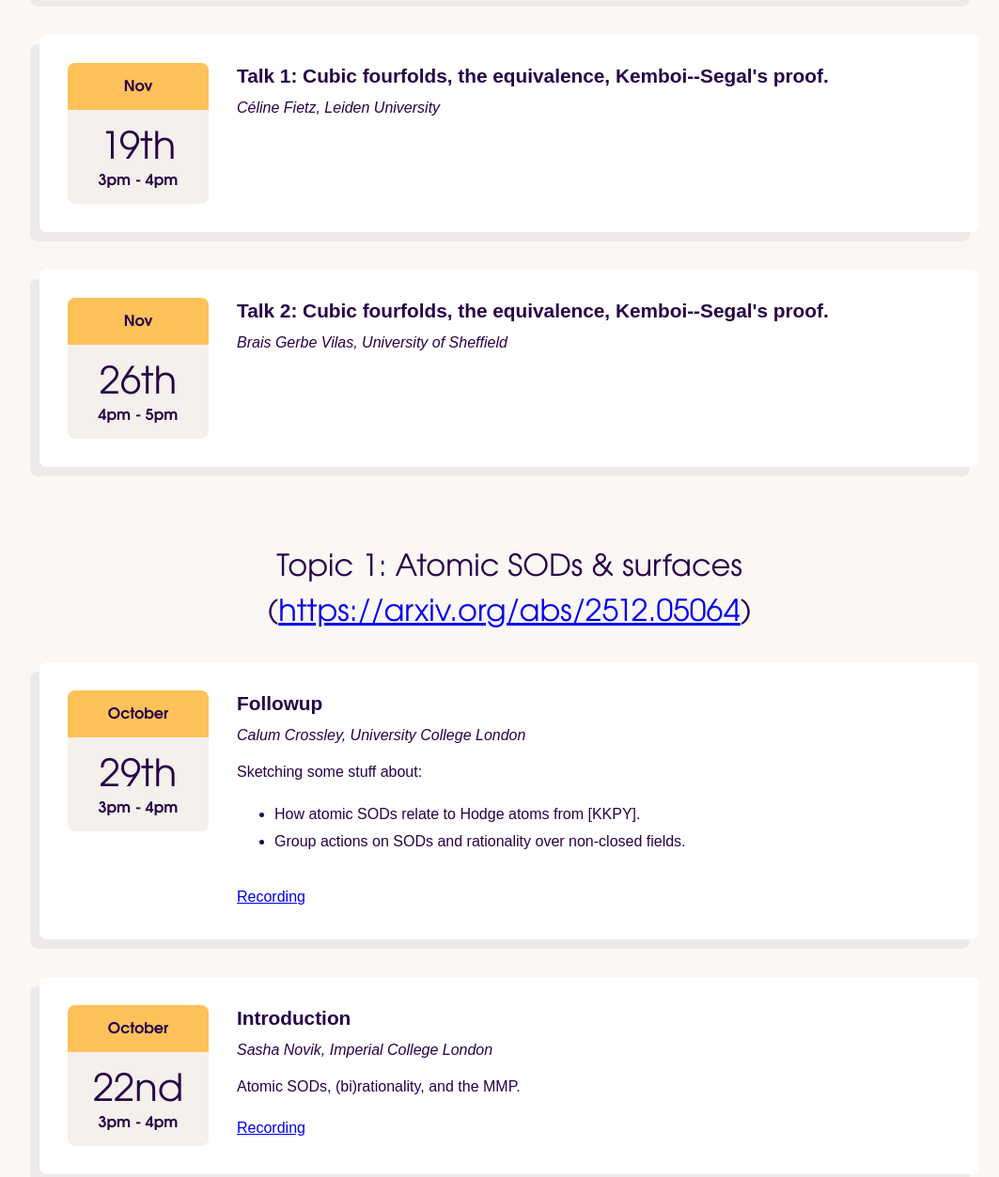
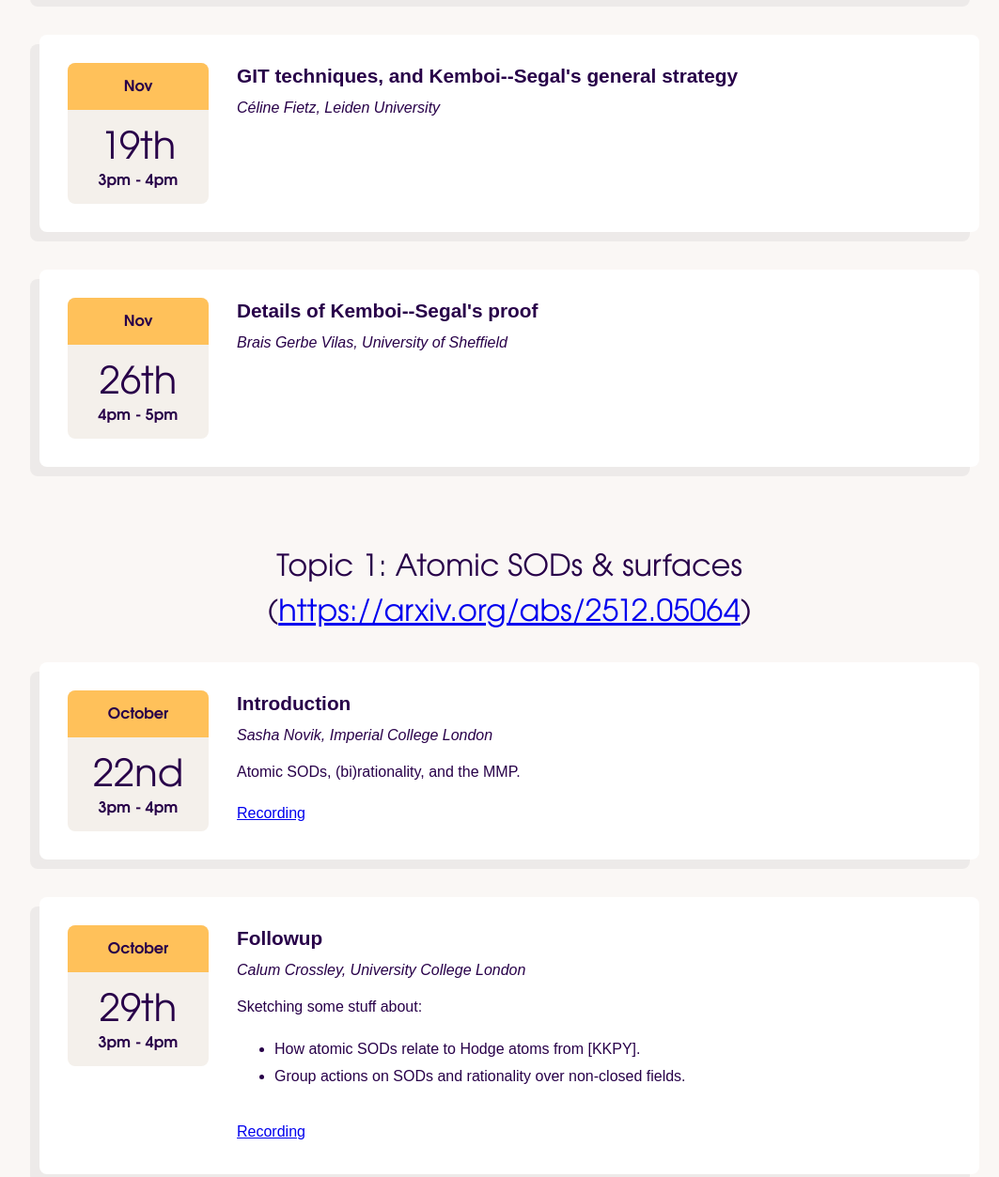
Before and after one commit to dogs-seminar/dogs-seminar.github.io, a plain HTML site: page index.html in a window 1280 px wide. Shown: the part 1183-2436 px from the top of the page at 94% size, without its empty margins (98-1161 px from the left). Drawn offline with nearby package versions, Linux system fonts and the light colour scheme.

Commit message:
Update schedule

```diff
--- a/index.html
+++ b/index.html
@@ -114,19 +114,14 @@
                         </div>
 
                         <!-- <div class="abstract">
-                            Sketching some stuff about:
-                            <ul>
-                                <li>How atomic SODs relate to Hodge atoms from [KKPY].</li>
-                                <li>Group actions on SODs and rationality over non-closed fields.</li>
-                            </ul>
                         </div> -->
 
                         <!-- <div class="notes">
-                            <a href="notes/dogs-02_06_26.pdf">Notes</a>
+                            <a href="">Notes</a>
                         </div> -->
 
                         <!-- <div class="notes">
-                            <a href="https://imperial-ac-uk.zoom.us/rec/share/wA-4Fko5zirXPbrthBk8UweRU-LY4VSajsm_DSDw81WzzdX31ut0VRZgwYn9Wp2o.zdDDRmCSIZN-fKWO">Recording</a>
+                            <a href="">Recording</a>
                         </div> -->
                     </div>
                 </div>
@@ -140,7 +135,7 @@
                     <div class="details">
                         <div class="title">
                             <h3>
-                                Talk 1: Cubic fourfolds, the equivalence, Kemboi--Segal's proof.
+                                GIT techniques, and Kemboi--Segal's general strategy
                             </h3>
                         </div>
 
@@ -175,7 +170,7 @@
                     <div class="details">
                         <div class="title">
                             <h3>
-                                Talk 2: Cubic fourfolds, the equivalence, Kemboi--Segal's proof.
+                                Details of Kemboi--Segal's proof
                             </h3>
                         </div>
 
@@ -209,6 +204,37 @@
                 <div class="details-box">
                     <div class="cal">
                         <div class="month">October</div>
+                        <div class="date">22nd</div>
+                        <div class="time">3pm - 4pm</div>
+                    </div>
+                    <div class="details">
+                        <div class="title">
+                            <h3>
+                                Introduction
+                            </h3>
+                        </div>
+
+                        <div class="speaker">
+                            Sasha Novik, Imperial College London
+                        </div>
+
+                        <div class="abstract">
+                            Atomic SODs, (bi)rationality, and the MMP.
+                        </div>
+
+                        <!-- <div class="notes">
+                            <a href="notes/dogs-02_06_26.pdf">Notes</a>
+                        </div> -->
+
+                        <div class="notes">
+                            <a href="https://ucl.zoom.us/rec/share/gIhA2POZXZWzb9xk7Hz2E69X6NA93DR7N6rTg9NsznFWWVnQLDKiE__cK9f4GzPJ.0FAAq6X790iR04Wi">Recording</a>
+                        </div>
+                    </div>
+                </div>
+
+                <div class="details-box">
+                    <div class="cal">
+                        <div class="month">October</div>
                         <div class="date">29th</div>
                         <div class="time">3pm - 4pm</div>
                     </div>
@@ -237,37 +263,6 @@
 
                         <div class="notes">
                             <a href="https://imperial-ac-uk.zoom.us/rec/share/wA-4Fko5zirXPbrthBk8UweRU-LY4VSajsm_DSDw81WzzdX31ut0VRZgwYn9Wp2o.zdDDRmCSIZN-fKWO">Recording</a>
-                        </div>
-                    </div>
-                </div>
-
-                <div class="details-box">
-                    <div class="cal">
-                        <div class="month">October</div>
-                        <div class="date">22nd</div>
-                        <div class="time">3pm - 4pm</div>
-                    </div>
-                    <div class="details">
-                        <div class="title">
-                            <h3>
-                                Introduction
-                            </h3>
-                        </div>
-
-                        <div class="speaker">
-                            Sasha Novik, Imperial College London
-                        </div>
-
-                        <div class="abstract">
-                            Atomic SODs, (bi)rationality, and the MMP.
-                        </div>
-
-                        <!-- <div class="notes">
-                            <a href="notes/dogs-02_06_26.pdf">Notes</a>
-                        </div> -->
-
-                        <div class="notes">
-                            <a href="https://ucl.zoom.us/rec/share/gIhA2POZXZWzb9xk7Hz2E69X6NA93DR7N6rTg9NsznFWWVnQLDKiE__cK9f4GzPJ.0FAAq6X790iR04Wi">Recording</a>
                         </div>
                     </div>
                 </div>
```
